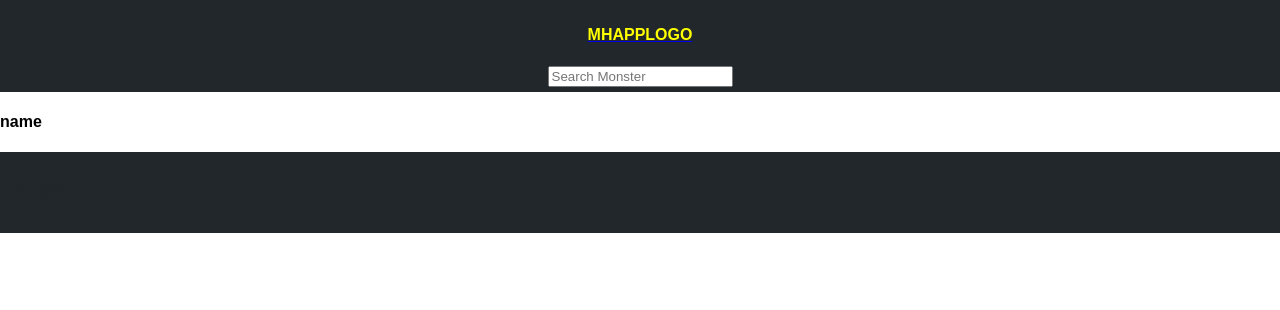
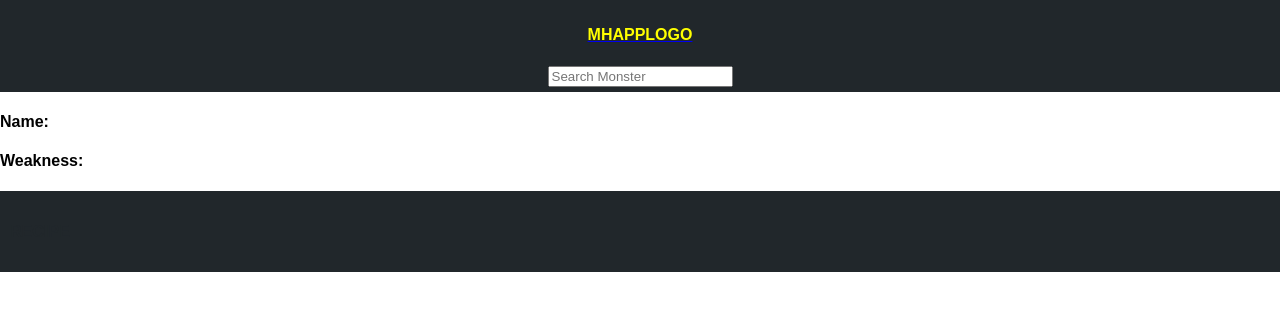
Before and after one commit to Pi-face/Project-2-React-Application, a React (Create React App) app: page /Info/1 in a window 1280 px wide. Shown: the top 310 px of the page. Built offline with nearby package versions, Linux system fonts and the light colour scheme; no server answers.

Commit message:
Working on Details

```diff
--- a/src/Component/Info.js
+++ b/src/Component/Info.js
@@ -1,4 +1,5 @@
 import React,{ useEffect,useState } from "react"
+import { useParams } from "react-router-dom";
 
 
 function Info(){
@@ -10,19 +11,44 @@ function Info(){
             const res = await fetch(monsterUrl)
             const json = await res.json()
             setMonster(json)
-            console.log('Info - Json',json)
+            // console.log('Info - Json',json)
 
         }
         makeApiCall()
     },[] )
 
 
-    return(
-        <>
-        <h4>name</h4>
-        </>
-    )
+    const largeMonsters = monster.filter( (monster) =>{
+        if(monster.type === 'large'){
+            return monster
+        }
+    })
+
+
+ let linkId = useParams();
+ console.log('Info - Id',linkId)
+ const filterMonsterId= largeMonsters.filter((monster) => {
+
+    if(monster.id === linkId){
+        console.log('filterMonsterId',monster)
+    }
+
+
+ }
+
+
+ )
+
+
+ return(
+     <div className='detail'>
+         <h4>Name: </h4>
+         <h4>Weakness: </h4>
+     </div>
+ )
+
 }
 
 
+
 export default Info
--- a/src/index.css
+++ b/src/index.css
@@ -28,7 +28,18 @@ body {
 
 
 .Monsters{
-  width: 50%;
 
 
 }
+
+
+.mname{
+
+
+}
+
+.detailimage{
+width: 50vw;
+height: 50vh;
+
+}
```
Also changed, not shown: package.json (line endings or trailing spaces), 1 other file (tests, documents, lock files or other folders).
